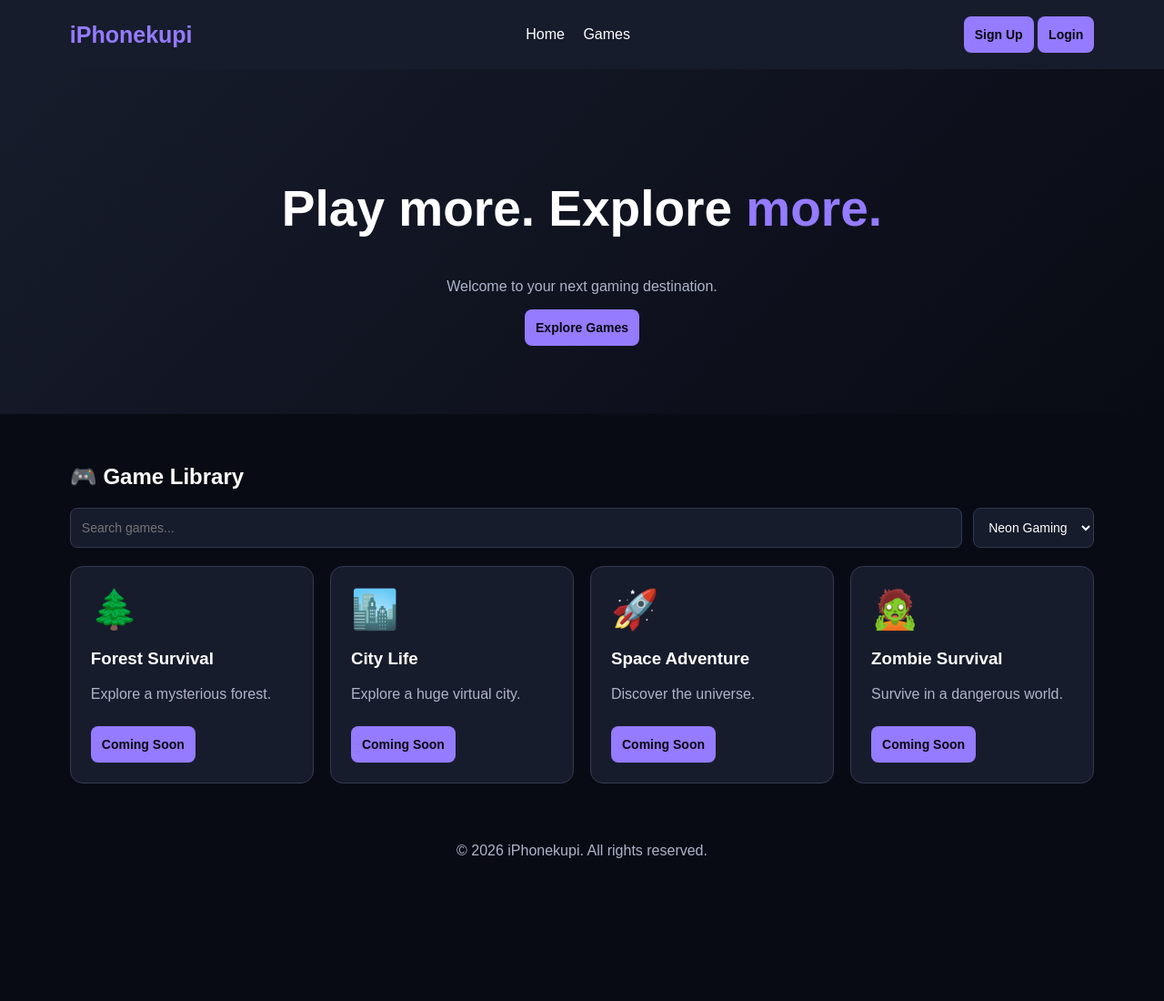
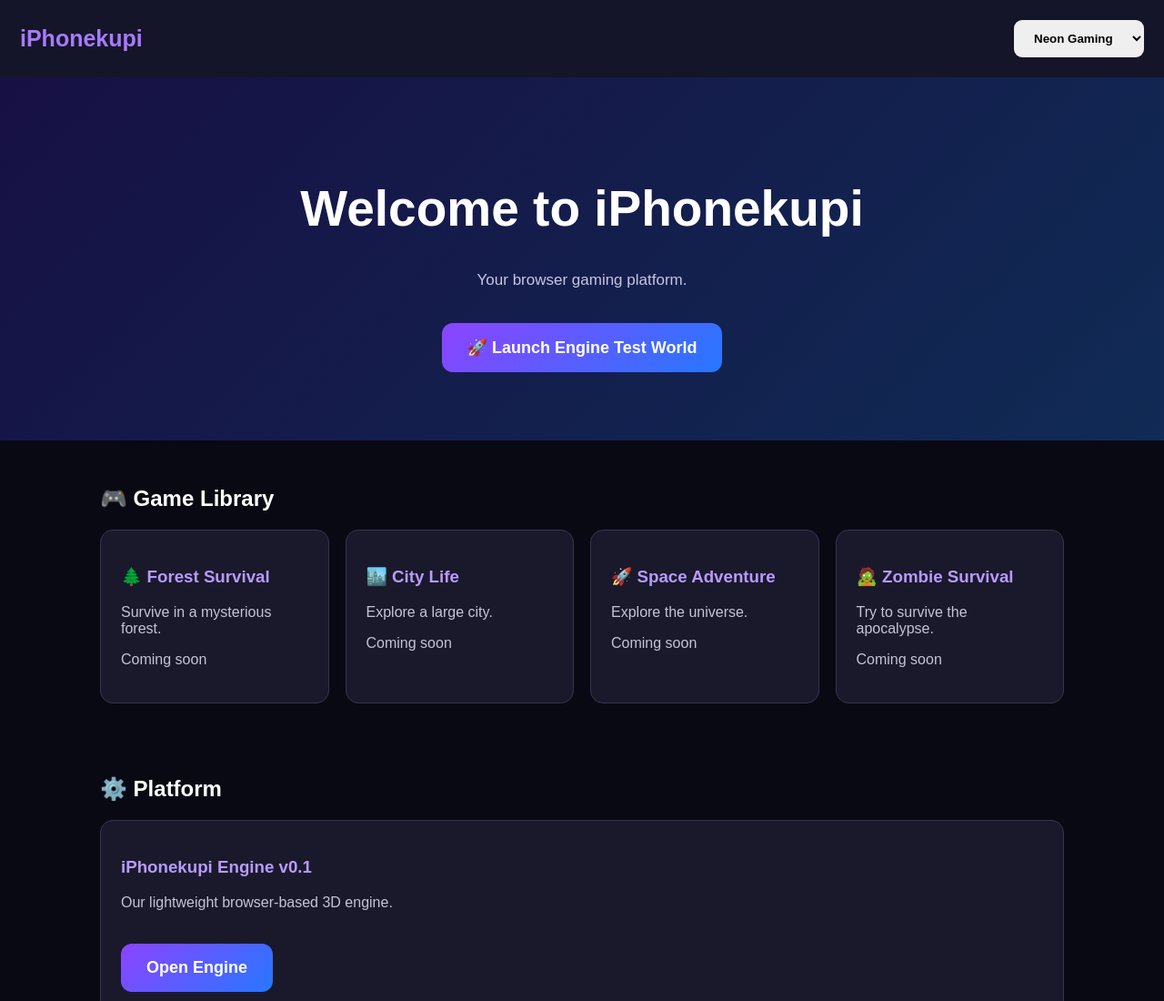
Before and after one commit to skn55vp86v-glitch/iphonekupi, a plain HTML site: page index.html in a window 1280 px wide. Shown: the top 1100 px of the page at 91% size. Before the commit the page ends 974 px from the top, so only its background shows below. Drawn offline with Linux system fonts and the light colour scheme.

Commit message:
Update index.html

```diff
--- a/index.html
+++ b/index.html
@@ -4,298 +4,204 @@
 <head>
 <meta charset="UTF-8">
 <meta name="viewport" content="width=device-width, initial-scale=1.0">
-<title>iPhonekupi</title>
+<title>iPhonekupi Gaming</title>
 
 <style>
-:root {
-  --bg: #090b14;
-  --panel: #171c2c;
-  --accent: #947bff;
-  --text: white;
-  --muted: #aeb4c9;
+* {
+  box-sizing: border-box;
 }
 
 body {
   margin: 0;
-  background: var(--bg);
-  color: var(--text);
   font-family: Arial, sans-serif;
-  transition: .3s;
-}
-
-body.minimal {
-  --bg: #111;
-  --panel: #202020;
-  --accent: white;
-}
-
-body.emerald {
-  --bg: #07130f;
-  --panel: #10251c;
-  --accent: #32d69a;
-}
-
-body.crimson {
-  --bg: #160909;
-  --panel: #291313;
-  --accent: #ff5555;
+  background: #090914;
+  color: white;
+  transition: 0.3s;
 }
 
 header {
-  padding: 18px 6%;
-  background: var(--panel);
+  padding: 22px;
+  background: #151529;
   display: flex;
   justify-content: space-between;
   align-items: center;
   flex-wrap: wrap;
-  gap: 15px;
+  gap: 12px;
 }
 
 .logo {
   font-size: 25px;
   font-weight: bold;
-  color: var(--accent);
+  color: #a77bff;
 }
 
-nav a {
-  color: var(--text);
-  text-decoration: none;
-  margin: 8px;
-}
-
-button, select, input {
-  border: 0;
-  padding: 12px;
-  border-radius: 8px;
-  font-size: 14px;
-}
-
-button {
-  background: var(--accent);
-  color: #080810;
+button, select {
+  padding: 12px 18px;
+  border: none;
+  border-radius: 9px;
+  cursor: pointer;
   font-weight: bold;
-  cursor: pointer;
 }
 
 .hero {
   text-align: center;
   padding: 75px 20px;
-  background: linear-gradient(135deg, var(--panel), var(--bg));
+  background: linear-gradient(135deg,#171044,#102b55);
 }
 
 .hero h1 {
-  font-size: clamp(34px, 7vw, 55px);
-}
-
-.hero span {
-  color: var(--accent);
+  font-size: clamp(32px, 6vw, 55px);
 }
 
 .hero p {
-  color: var(--muted);
+  color: #c7c7df;
+  font-size: 17px;
 }
 
-main {
-  padding: 35px 6%;
+.launch {
+  display: inline-block;
+  margin-top: 20px;
+  padding: 16px 28px;
+  border-radius: 12px;
+  background: linear-gradient(135deg,#8d43ff,#2677ff);
+  color: white;
+  text-decoration: none;
+  font-weight: bold;
+  font-size: 18px;
 }
 
-.controls {
-  display: flex;
-  gap: 12px;
-  flex-wrap: wrap;
-  margin: 20px 0;
-}
-
-input, select {
-  background: var(--panel);
-  color: var(--text);
-  border: 1px solid #343950;
-}
-
-input {
-  flex: 1;
-  min-width: 180px;
+section {
+  padding: 30px 20px;
+  max-width: 1100px;
+  margin: auto;
 }
 
 .games {
   display: grid;
-  grid-template-columns: repeat(auto-fit, minmax(220px, 1fr));
+  grid-template-columns: repeat(auto-fit,minmax(210px,1fr));
   gap: 18px;
 }
 
-.game {
-  background: var(--panel);
+.card {
+  background: #19192b;
+  border: 1px solid #343450;
+  border-radius: 14px;
   padding: 22px;
-  border-radius: 14px;
-  border: 1px solid #343950;
-  transition: .2s;
 }
 
-.game:hover {
-  transform: translateY(-4px);
+.card h3 {
+  color: #b99aff;
 }
 
-.game .emoji {
-  font-size: 42px;
-}
-
-.game p {
-  color: var(--muted);
-}
-
-.game button {
-  margin-top: 10px;
+.card p {
+  color: #c4c4d5;
 }
 
 footer {
   text-align: center;
   padding: 30px;
-  color: var(--muted);
+  color: #888;
 }
 
-#loading {
-  position: fixed;
-  inset: 0;
-  background: #090b14;
-  z-index: 10;
-  display: flex;
-  flex-direction: column;
-  justify-content: center;
-  align-items: center;
-  transition: opacity .5s;
+body.minimal {
+  background: #f4f4f4;
+  color: #171717;
+}
+body.minimal header,
+body.minimal .card {
+  background: white;
+  color: #171717;
+}
+body.emerald {
+  background: #061c16;
+}
+body.emerald header,
+body.emerald .card {
+  background: #103528;
+}
+body.crimson {
+  background: #210909;
+}
+body.crimson header,
+body.crimson .card {
+  background: #391313;
 }
 
-#loading h1 {
-  color: #947bff;
-  font-size: 34px;
-}
-
-.spinner {
-  width: 40px;
-  height: 40px;
-  border: 4px solid #292b40;
-  border-top-color: #947bff;
-  border-radius: 50%;
-  animation: spin .8s linear infinite;
-}
-
-@keyframes spin {
-  to { transform: rotate(360deg); }
-}
 </style>
 </head>
 
 <body>
 
-<div id="loading">
-  <h1>iPhonekupi</h1>
-  <div class="spinner"></div>
-  <p>Loading your gaming world...</p>
+<header>
+  <div class="logo">iPhonekupi</div>
+
+  <select id="theme" onchange="changeTheme()">
+    <option value="neon">Neon Gaming</option>
+    <option value="minimal">Minimal</option>
+    <option value="emerald">Emerald</option>
+    <option value="crimson">Crimson</option>
+  </select>
+</header>
+
+<div class="hero">
+  <h1>Welcome to iPhonekupi</h1>
+  <p>Your browser gaming platform.</p>
+
+  <a class="launch" href="engine.html">
+    🚀 Launch Engine Test World
+  </a>
 </div>
 
-<header>
-  <div class="logo">iPhonekupi</div>
-  <nav>
-    <a href="#home">Home</a>
-    <a href="#games">Games</a>
-  </nav>
-  <div>
-    <button onclick="alert('Accounts coming soon!')">Sign Up</button>
-    <button onclick="alert('Login coming soon!')">Login</button>
-  </div>
-</header>
-
-<section class="hero" id="home">
-  <h1>Play more. Explore <span>more.</span></h1>
-  <p>Welcome to your next gaming destination.</p>
-  <button onclick="document.getElementById('games').scrollIntoView({behavior:'smooth'})">
-    Explore Games
-  </button>
-</section>
-
-<main id="games">
+<section>
   <h2>🎮 Game Library</h2>
-
-  <div class="controls">
-    <input id="search" placeholder="Search games..." oninput="searchGames()">
-
-    <select id="theme" onchange="changeTheme(this.value)">
-      <option value="">Neon Gaming</option>
-      <option value="minimal">Minimal</option>
-      <option value="emerald">Emerald</option>
-      <option value="crimson">Crimson</option>
-    </select>
-  </div>
 
   <div class="games">
 
-    <div class="game">
-      <div class="emoji">🌲</div>
-      <h3>Forest Survival</h3>
-      <p>Explore a mysterious forest.</p>
-      <button onclick="comingSoon()">Coming Soon</button>
+    <div class="card">
+      <h3>🌲 Forest Survival</h3>
+      <p>Survive in a mysterious forest.</p>
+      <p>Coming soon</p>
     </div>
 
-    <div class="game">
-      <div class="emoji">🏙️</div>
-      <h3>City Life</h3>
-      <p>Explore a huge virtual city.</p>
-      <button onclick="comingSoon()">Coming Soon</button>
+    <div class="card">
+      <h3>🏙️ City Life</h3>
+      <p>Explore a large city.</p>
+      <p>Coming soon</p>
     </div>
 
-    <div class="game">
-      <div class="emoji">🚀</div>
-      <h3>Space Adventure</h3>
-      <p>Discover the universe.</p>
-      <button onclick="comingSoon()">Coming Soon</button>
+    <div class="card">
+      <h3>🚀 Space Adventure</h3>
+      <p>Explore the universe.</p>
+      <p>Coming soon</p>
     </div>
 
-    <div class="game">
-      <div class="emoji">🧟</div>
-      <h3>Zombie Survival</h3>
-      <p>Survive in a dangerous world.</p>
-      <button onclick="comingSoon()">Coming Soon</button>
+    <div class="card">
+      <h3>🧟 Zombie Survival</h3>
+      <p>Try to survive the apocalypse.</p>
+      <p>Coming soon</p>
     </div>
 
   </div>
-</main>
+</section>
+
+<section>
+  <h2>⚙️ Platform</h2>
+  <div class="card">
+    <h3>iPhonekupi Engine v0.1</h3>
+    <p>Our lightweight browser-based 3D engine.</p>
+    <a class="launch" href="engine.html">Open Engine</a>
+  </div>
+</section>
 
 <footer>
-  © 2026 iPhonekupi. All rights reserved.
+  iPhonekupi © 2026 — Built for browser gaming.
 </footer>
 
 <script>
-function changeTheme(theme) {
-  document.body.className = theme;
-  localStorage.setItem("iphonekupi-theme", theme);
+function changeTheme() {
+  document.body.className =
+    document.getElementById("theme").value;
 }
-
-function searchGames() {
-  const query = document.getElementById("search").value.toLowerCase();
-
-  document.querySelectorAll(".game").forEach(game => {
-    game.style.display =
-      game.innerText.toLowerCase().includes(query) ? "" : "none";
-  });
-}
-
-function comingSoon() {
-  alert("This game is still being developed!");
-}
-
-const savedTheme = localStorage.getItem("iphonekupi-theme");
-if (savedTheme) {
-  document.getElementById("theme").value = savedTheme;
-  changeTheme(savedTheme);
-}
-
-window.addEventListener("load", () => {
-  setTimeout(() => {
-    const loading = document.getElementById("loading");
-    loading.style.opacity = "0";
-    setTimeout(() => loading.remove(), 500);
-  }, 1200);
-});
 </script>
 
 </body>
```
